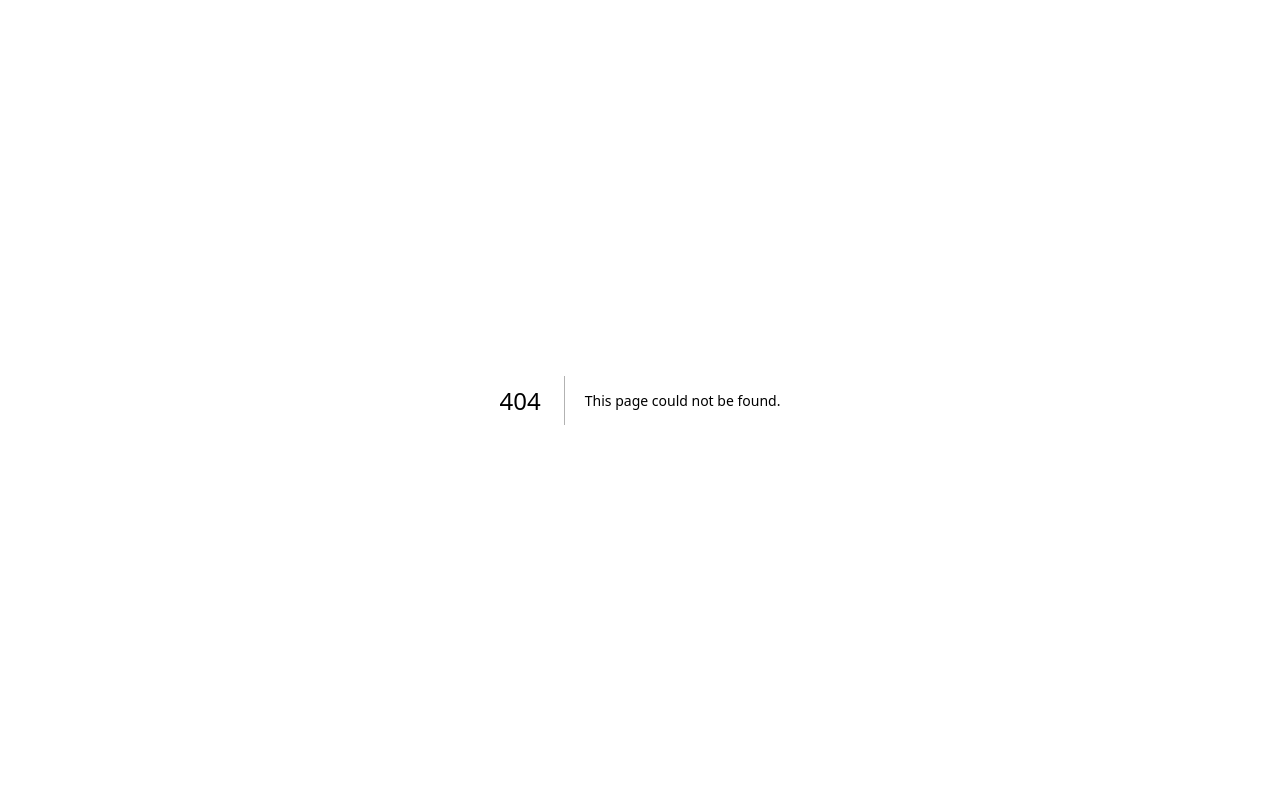
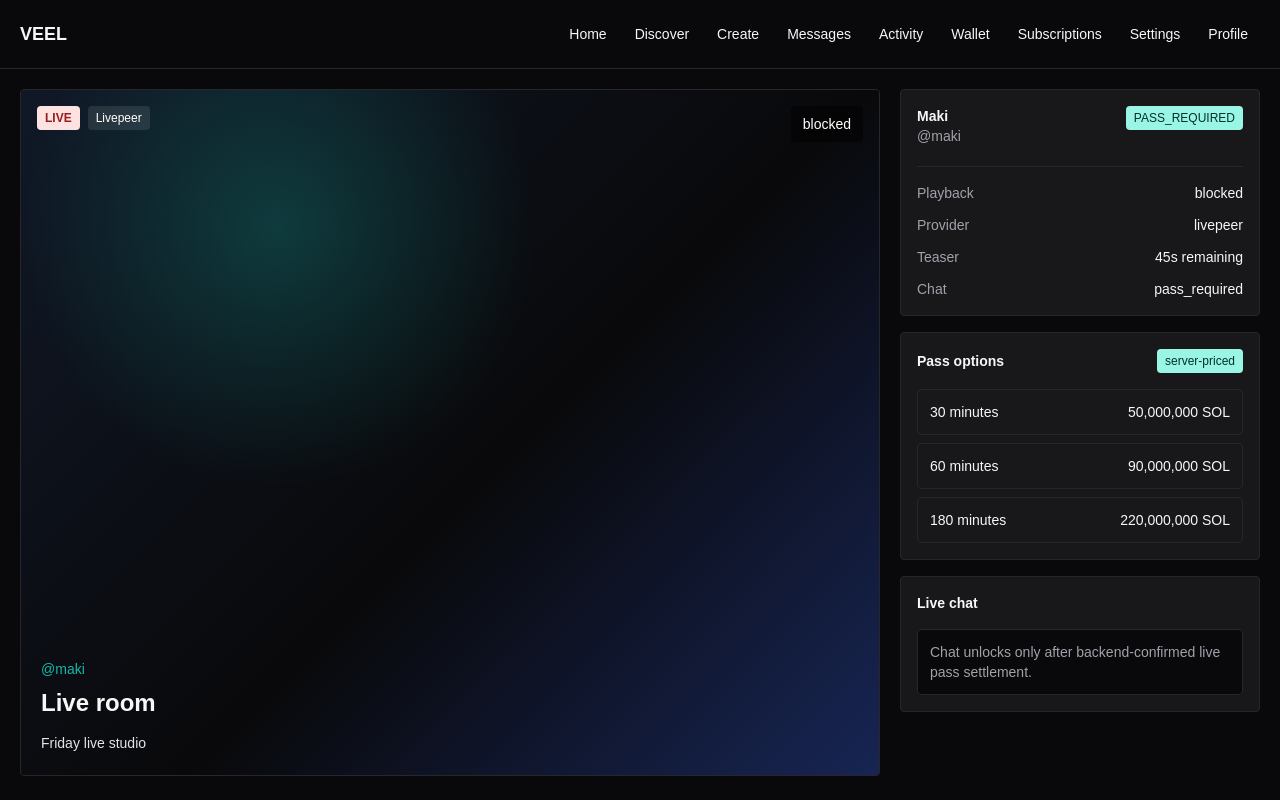
Before and after one commit to mariospeterman/VEEL-v2, a Next.js app in the folder apps/web/: page /live/1 in a window 1280 px wide. Before the commit this address had no page. Built offline with nearby package versions, Linux system fonts and the light colour scheme.

Commit message:
Add Livepeer live room route projection

```diff
--- /dev/null
+++ b/apps/web/app/live/[liveRoomId]/page.tsx
@@ -0,0 +1,158 @@
+import type { components } from "@veel/contracts";
+import { appShellNavItems } from "@veel/ui";
+
+type LiveRoom = components["schemas"]["LiveRoom"];
+
+const sampleRoom: LiveRoom = {
+  id: "aaaaaaaa-aaaa-4aaa-8aaa-aaaaaaaaaa10",
+  title: "Friday live studio",
+  creator: {
+    id: "00000000-0000-4000-8000-000000000010",
+    handle: "maki",
+    displayName: "Maki",
+    avatarUrl: null,
+    badges: []
+  },
+  state: "live",
+  accessState: "pass_required",
+  playback: {
+    state: "blocked",
+    url: null,
+    provider: "livepeer"
+  },
+  teaserSecondsRemaining: 45,
+  passOptions: [
+    { durationMinutes: 30, amountMinor: 50000000, currency: "SOL" },
+    { durationMinutes: 60, amountMinor: 90000000, currency: "SOL" },
+    { durationMinutes: 180, amountMinor: 220000000, currency: "SOL" }
+  ],
+  chat: {
+    enabled: true,
+    accessState: "pass_required"
+  },
+  replayContentId: null
+};
+
+export default async function LiveRoomPage({
+  params
+}: {
+  params: Promise<{ liveRoomId: string }>;
+}) {
+  const { liveRoomId } = await params;
+  const room = {
+    ...sampleRoom,
+    id: liveRoomId
+  };
+
+  return (
+    <main className="min-h-screen bg-[var(--background)] text-[var(--foreground)]">
+      <nav className="mx-auto flex w-full max-w-7xl items-center justify-between border-b border-[var(--line)] px-5 py-4">
+        <a className="text-lg font-semibold tracking-normal" href="/">
+          VEEL
+        </a>
+        <div className="flex gap-1">
+          {appShellNavItems.map((item) => (
+            <a
+              className="rounded px-3 py-2 text-sm text-[var(--muted)] transition hover:bg-[var(--panel)] hover:text-[var(--foreground)]"
+              href={item.href}
+              key={item.href}
+            >
+              {item.label}
+            </a>
+          ))}
+        </div>
+      </nav>
+
+      <section className="mx-auto grid min-h-[calc(100vh-73px)] w-full max-w-7xl gap-5 px-5 py-5 lg:grid-cols-[minmax(0,1fr)_360px]">
+        <LiveStage room={room} />
+        <LiveAccessPanel room={room} />
+      </section>
+    </main>
+  );
+}
+
+function LiveStage({ room }: { room: LiveRoom }) {
+  return (
+    <section className="relative min-h-[68vh] overflow-hidden rounded border border-[var(--line)] bg-[#0f1217]">
+      <div className="absolute inset-0 bg-[radial-gradient(circle_at_30%_20%,rgba(20,184,166,0.25),transparent_32%),linear-gradient(135deg,#101827,#09090b_55%,#172554)]" />
+      <div className="absolute left-4 top-4 flex items-center gap-2">
+        <span className="rounded bg-[#fee2e2] px-2 py-1 text-xs font-semibold uppercase text-[#991b1b]">
+          {room.state}
+        </span>
+        <span className="rounded bg-white/10 px-2 py-1 text-xs font-medium text-white">
+          Livepeer
+        </span>
+      </div>
+      <div className="absolute inset-x-0 bottom-0 p-5">
+        <p className="text-sm font-medium text-[var(--accent)]">@{room.creator.handle}</p>
+        <h1 className="mt-2 max-w-3xl text-2xl font-semibold tracking-normal">Live room</h1>
+        <p className="mt-3 max-w-2xl text-sm leading-6 text-zinc-200">{room.title}</p>
+      </div>
+      <div className="absolute right-4 top-4 rounded bg-black/50 px-3 py-2 text-sm text-white">
+        {room.playback?.state ?? "not_ready"}
+      </div>
+    </section>
+  );
+}
+
+function LiveAccessPanel({ room }: { room: LiveRoom }) {
+  return (
+    <aside className="grid content-start gap-4">
+      <section className="rounded border border-[var(--line)] bg-[var(--panel)] p-4">
+        <div className="flex items-start justify-between gap-3">
+          <div className="min-w-0">
+            <p className="truncate text-sm font-semibold">{room.creator.displayName}</p>
+            <p className="text-sm text-[var(--muted)]">@{room.creator.handle}</p>
+          </div>
+          <span className="rounded bg-[var(--accent-soft)] px-2 py-1 text-xs font-medium uppercase text-[var(--accent-strong)]">
+            {room.accessState}
+          </span>
+        </div>
+
+        <div className="mt-5 grid gap-3 border-t border-[var(--line)] pt-4">
+          <Fact label="Playback" value={room.playback?.state ?? "not_ready"} />
+          <Fact label="Provider" value={room.playback?.provider ?? "none"} />
+          <Fact label="Teaser" value={`${room.teaserSecondsRemaining ?? 0}s remaining`} />
+          <Fact label="Chat" value={room.chat.accessState} />
+        </div>
+      </section>
+
+      <section className="rounded border border-[var(--line)] bg-[var(--panel)] p-4">
+        <div className="flex items-center justify-between gap-3">
+          <h2 className="text-sm font-semibold">Pass options</h2>
+          <span className="rounded bg-[var(--accent-soft)] px-2 py-1 text-xs font-medium text-[var(--accent-strong)]">
+            server-priced
+          </span>
+        </div>
+        <div className="mt-4 grid gap-2">
+          {room.passOptions.map((option) => (
+            <button
+              className="flex items-center justify-between gap-3 rounded border border-[var(--line)] px-3 py-3 text-sm transition hover:bg-[var(--background)]"
+              key={option.durationMinutes}
+              type="button"
+            >
+              <span>{option.durationMinutes} minutes</span>
+              <span>{option.amountMinor.toLocaleString()} {option.currency}</span>
+            </button>
+          ))}
+        </div>
+      </section>
+
+      <section className="rounded border border-[var(--line)] bg-[var(--panel)] p-4">
+        <h2 className="text-sm font-semibold">Live chat</h2>
+        <div className="mt-4 rounded border border-[var(--line)] bg-[var(--background)] p-3 text-sm text-[var(--muted)]">
+          Chat unlocks only after backend-confirmed live pass settlement.
+        </div>
+      </section>
+    </aside>
+  );
+}
+
+function Fact({ label, value }: { label: string; value: string }) {
+  return (
+    <div className="flex items-center justify-between gap-3 text-sm">
+      <span className="text-[var(--muted)]">{label}</span>
+      <span className="text-right font-medium">{value}</span>
+    </div>
+  );
+}
--- a/apps/web/next.config.ts
+++ b/apps/web/next.config.ts
@@ -19,6 +19,7 @@ const nextConfig: NextConfig = {
       { source: "/app/profile", destination: "/profile", permanent: false },
       { source: "/app/profile/:handle", destination: "/profile/:handle", permanent: false },
       { source: "/app/media/:contentId", destination: "/content/:contentId", permanent: false },
+      { source: "/app/stream/:liveRoomId", destination: "/live/:liveRoomId", permanent: false },
       { source: "/app/activity", destination: "/activity", permanent: false },
       { source: "/app/wallet", destination: "/wallet", permanent: false },
       { source: "/app/settings", destination: "/settings", permanent: false },
```
Also changed, not shown: 2 other files (tests, documents, lock files or other folders).
